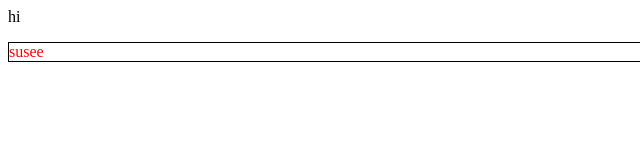
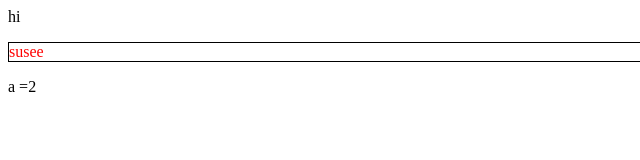
Before and after one commit to smartsusee/sindhu_js_file-, a plain HTML site: page append.html in a window 1280 px wide. Shown: the full height of the page, 0-640 px from the left. Drawn offline with Linux system fonts and the light colour scheme.

Commit message:
a value insert

```diff
--- a/append.html
+++ b/append.html
@@ -21,6 +21,7 @@
     <!-- append , append child -->
     <div id="div">hi</div>
 
+     <div> a =2 </div>
     <script>
       let div = document.getElementById("div");
 
```
